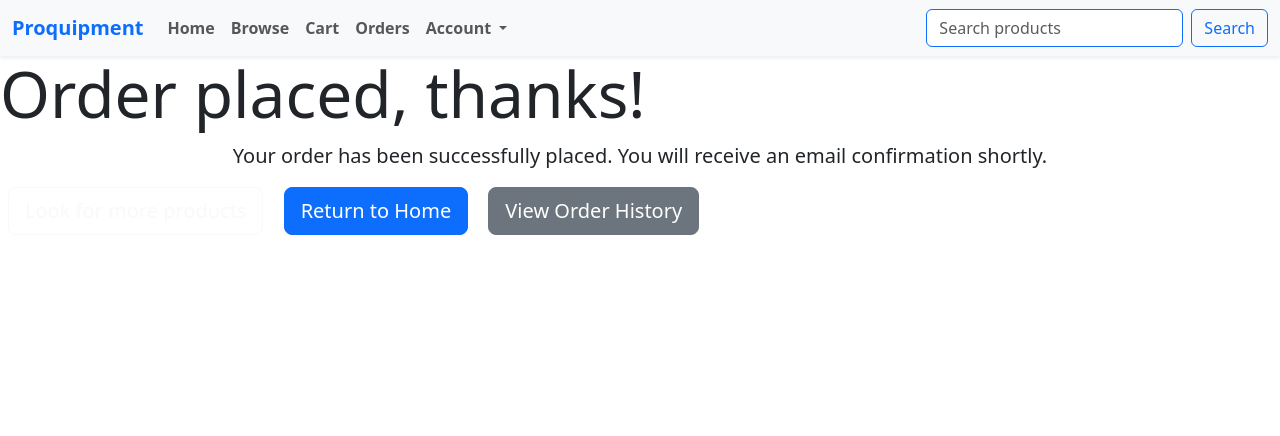
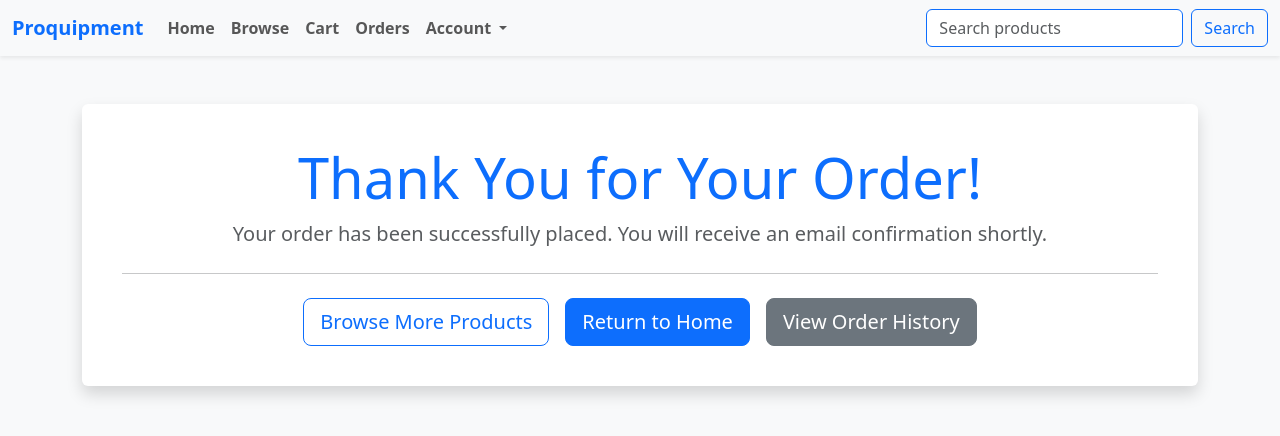
Before and after one commit to fc2078/proquipment-store, a Flask app: page /thankyou in a window 1280 px wide. Shown: the top 436 px of the page. Run offline with Flask 3, Linux system fonts and the light colour scheme.

Commit message:
FINAL UPDATE
All pages' styles, layouts, and content has been remastered to better display products, run functions, and suit customers better.

```diff
--- a/main.py
+++ b/main.py
@@ -89,16 +89,18 @@ def product_browse():
 
 
 # Separate page per product
-@app.route("/product/<product_id>", methods=["GET"])
-def product_page(product_id):
+@app.route("/product/<product_id>")
+def product_details(product_id):
     conn = connect_db()
     cursor = conn.cursor()
 
-    # Fetch product details
-    cursor.execute("SELECT * FROM Product WHERE id = %s", (product_id,))
+    # Retrieve product details (optional, assuming it's part of the page)
+    cursor.execute("""
+        SELECT * FROM Product WHERE id = %s
+    """, (product_id,))
     product = cursor.fetchone()
 
-    # Fetch reviews and ratings
+    # Retrieve reviews along with full name of the customer
     cursor.execute("""
         SELECT
             Review.review,
@@ -112,20 +114,10 @@ def product_page(product_id):
     """, (product_id,))
     reviews = cursor.fetchall()
 
-    # Shorten reviews longer than 300 characters
-    shortened_reviews = []
-    for review in reviews:
-        temp = review["review"][:300] + ("..." if len(review["review"]) > 300 else "")
-        shortened_reviews.append(temp)
-
     cursor.close()
     conn.close()
 
-    if not product:
-        abort(404)
-
-    return render_template("product.html.jinja", product=product, reviews=reviews, short=shortened_reviews)
-
+    return render_template("product.html.jinja", product=product, reviews=reviews)
 
 # Review handler
 @app.route("/product/<product_id>/review", methods=["POST"])
@@ -387,7 +379,7 @@ def checkout():
         customer=consumer
     )
 
-@app.route("/checkout/sale", methods=["POST"])
+@app.route("/checkout/sale")
 @flask_login.login_required
 def create_sale():
     conn = connect_db()
--- a/static/styles/product.css
+++ b/static/styles/product.css
@@ -28,11 +28,6 @@ body {
     box-shadow: 0px 4px 6px rgba(0, 0, 0, 0.1);
 }
 
-.review-item {
-    border-bottom: 1px solid #ddd;
-    padding: 10px 0;
-}
-
 .review-item:last-child {
     border-bottom: none;
 }
--- a/templates/orders.html.jinja
+++ b/templates/orders.html.jinja
@@ -52,7 +52,8 @@
         </div>
         {% else %}
         <div class="alert alert-info text-center">
-            You have no order history.
+            <p>You never ordered anything!</p>
+            <a href="/browse" class="btn btn-primary">Shop now</a>
         </div>
         {% endif %}
     </div>
--- a/templates/thankyou.html.jinja
+++ b/templates/thankyou.html.jinja
@@ -4,21 +4,35 @@
 <head>
     <meta charset="UTF-8">
     <meta name="viewport" content="width=device-width, initial-scale=1.0">
-    <title>Thank your for Shopping!</title>
+    <title>Thank You for Shopping!</title>
     <link rel="stylesheet" href="/static/thankyou.css">
     <link href="https://cdn.jsdelivr.net/npm/bootstrap@5.3.3/dist/css/bootstrap.min.css" rel="stylesheet"
         integrity="sha384-QWTKZyjpPEjISv5WaRU9OFeRpok6YctnYmDr5pNlyT2bRjXh0JMhjY6hW+ALEwIH" crossorigin="anonymous">
     <link rel="icon" type="image/x-icon" href="/static/logo/logo.png">
 </head>
 
-<body class="bodyColor">
+<body class="bg-light">
     {% include "components/navbar.html.jinja" %}
-    <h1 class="display-3">Order placed, thanks!</h1>
-    <p class="lead text-center textLapis">Your order has been successfully placed. You will receive an email
-        confirmation shortly.</p>
-    <a href="/browse" class="btn btn-outline-light btn-lg mx-2">Look for more products</a>
-    <a href="/" class="btn btn-primary btn-lg mx-2">Return to Home</a>
-    <a href="/orders" class="btn btn-secondary btn-lg mx-2">View Order History</a>
+
+    <div class="container text-center py-5">
+        <!-- Thank You Message -->
+        <div class="card shadow p-4 border-0">
+            <div class="card-body">
+                <h1 class="display-4 text-primary">Thank You for Your Order!</h1>
+                <p class="lead text-muted">
+                    Your order has been successfully placed. You will receive an email confirmation shortly.
+                </p>
+                <hr class="my-4">
+
+                <!-- Action Buttons -->
+                <div class="d-flex justify-content-center flex-wrap gap-3 mt-4">
+                    <a href="/browse" class="btn btn-outline-primary btn-lg">Browse More Products</a>
+                    <a href="/" class="btn btn-primary btn-lg">Return to Home</a>
+                    <a href="/orders" class="btn btn-secondary btn-lg">View Order History</a>
+                </div>
+            </div>
+        </div>
+    </div>
 
     <script src="https://cdn.jsdelivr.net/npm/bootstrap@5.3.3/dist/js/bootstrap.bundle.min.js"
         integrity="sha384-YvpcrYf0tY3lHB60NNkmXc5s9fDVZLESaAA55NDzOxhy9GkcIdslK1eN7N6jIeHz"
```
Also changed, not shown: templates/product.html.jinja (+32 -11 lines).
